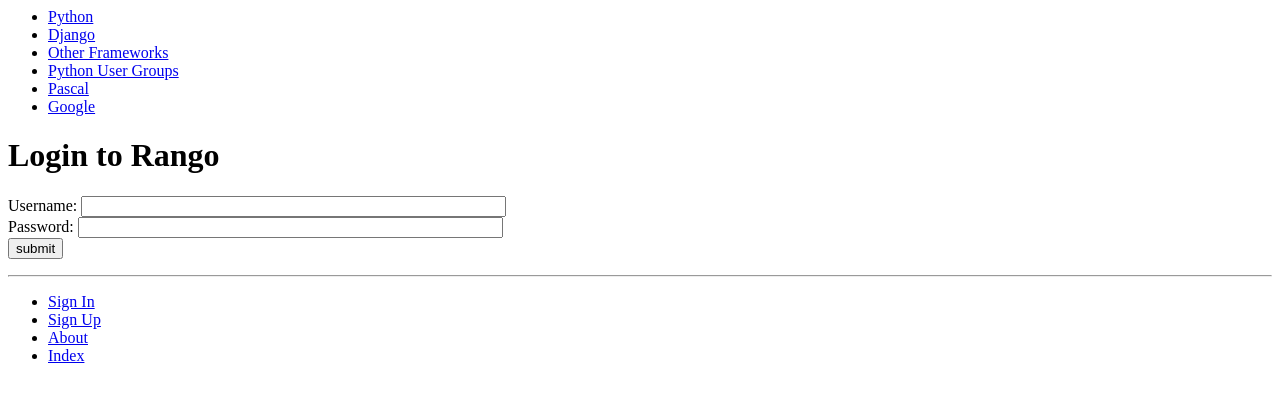
After one commit to Kaixinwang99/tango_with_django_project, a Django app: page /rango/login/ in a window 1280 px wide. The commit adds this page. Shown: the top 402 px of the page. Run offline with Django 3.2, Linux system fonts and the light colour scheme; data comes from the database, SQL or seed files in the repository; both versions use the stored data as it was after the commit.

Commit message:
chapter 9 exercise try

```diff
--- a/rango/urls.py
+++ b/rango/urls.py
@@ -11,4 +11,8 @@ urlpatterns = [
     url(r'^category/(?P<category_name_slug>[\w\-]+)/$',
         views.show_category, name='show_category'),
     url(r'^register/$', views.register, name='register'),
+    url(r'^login/$', views.user_login, name='login'),
+    url(r'^restricted/', views.restricted, name='restricted'),
+    url(r'^logout/$', views.user_logout, name='logout'),
+
     ]
--- a/rango/views.py
+++ b/rango/views.py
@@ -1,5 +1,4 @@
 from django.shortcuts import render
-from django.http import HttpResponse
 #import the category model
 from rango.models import Category
 from rango.models import Page
@@ -8,6 +7,12 @@ from rango.forms import CategoryForm
 from rango.forms import PageForm
 #import from chapter 9
 from rango.forms import UserForm, UserProfileForm
+from django.contrib.auth import authenticate, login
+from django.http import HttpResponseRedirect, HttpResponse
+from django.core.urlresolvers import reverse
+
+from django.contrib.auth.decorators import login_required
+from django.contrib.auth import logout
 
 def index(request):
     # Query the database for a list of ALL categories currently stored.
@@ -153,3 +158,56 @@ def register(request):
                   {'user_form': user_form,
                    'profile_form': profile_form,
                    'registered': registered})
+
+def user_login(request):
+    # If the request is a HTTP POST, try to pull out the relevant information.
+    if request.method == 'POST':
+        # Gather the username and password provided by the user.
+        # This information is obtained from the login form.
+        # We use request.POST.get('<variable>') as opposed
+        # to request.POST['<variable>'], because the
+        # request.POST.get('<variable>') returns None if the
+        # value does not exist, while request.POST['<variable>']
+        # will raise a KeyError exception.
+        username = request.POST.get('username')
+        password = request.POST.get('password')
+        # Use Django's machinery to attempt to see if the username/password
+        # combination is valid - a User object is returned if it is.
+        user = authenticate(username=username, password=password)
+        # If we have a User object, the details are correct.
+        # If None (Python's way of representing the absence of a value), no user
+        # with matching credentials was found.
+        if user:
+            # Is the account active? It could have been disabled.
+            if user.is_active:
+                # If the account is valid and active, we can log the user in.
+                # We'll send the user back to the homepage.
+                login(request, user)
+                return HttpResponseRedirect(reverse('index'))
+            else:
+                # An inactive account was used - no logging in!
+                return HttpResponse("Your Rango account is disabled.")
+        else:
+            # Bad login details were provided. So we can't log the user in.
+            print("Invalid login details: {0}, {1}".format(username, password))
+            return HttpResponse("Invalid login details supplied.")
+    # The request is not a HTTP POST, so display the login form.
+    # This scenario would most likely be a HTTP GET.
+    else:
+        # No context variables to pass to the template system, hence the
+        # blank dictionary object...
+        return render(request, 'rango/login.html', {})
+
+
+@login_required
+def restricted(request):
+    return HttpResponse("Since you're logged in, you can see this text!")
+
+# Use the login_required() decorator to ensure only those logged in can
+# access the view.
+@login_required
+def user_logout(request):
+    # Since we know the user is logged in, we can now just log them out.
+    logout(request)
+    # Take the user back to the homepage.
+    return HttpResponseRedirect(reverse('index'))
--- a/tango_with_django_project/settings.py
+++ b/tango_with_django_project/settings.py
@@ -138,3 +138,4 @@ STATICFILES_DIRS  = [STATIC_DIR,]
 STATIC_URL = '/static/'
 MEDIA_ROOT = MEDIA_DIR
 MEDIA_URL = '/media/'
+LOGIN_URL = '/rango/login/'
--- a/templates/rango/base.html
+++ b/templates/rango/base.html
@@ -23,12 +23,18 @@
 		<hr />
 		<div>
 			<ul>
-				<li><a href="{% url 'rango:add_category' %}">Add a New Category</a></li>
-				<li><a href="{% url 'rango:about' %}">About</a></li>
-				<li><a href="{% url 'rango:index' %}">Index</a></li>
-				<li><a href="{% url 'rango:register' %}">Sign Up</a></li>
+				{% if user.is_authenticated %}
+					<li><a href="{% url 'rango:restricted' %}">Restricted Page</a></li>
+					<li><a href="{% url 'rango:logout' %}">Logout</a></li>
+					<li><a href="{% url 'rango:add_category' %}">Add a New Category</a></li>
+				{% else %}
+					<li><a href="{% url 'rango:login' %}">Sign In</a></li>
+					<li><a href="{% url 'rango:register' %}">Sign Up</a></li>
+				{% endif %}
+					<li><a href="{% url 'rango:about' %}">About</a></li>
+					<li><a href="{% url 'rango:index' %}">Index</a></li>
+			</ul>
 
-			</ul>
 		</div>
 	</body>
 </html>
--- /dev/null
+++ b/templates/rango/login.html
@@ -0,0 +1,18 @@
+{% extends 'rango/base.html' %}
+{% load staticfiles %}
+
+{% block title_block %}
+	Login
+{% endblock %}
+
+{% block body_block %}
+	<h1>Login to Rango</h1>
+	<form id="login_form" method="post" action="{% url 'rango:login' %}">
+		{% csrf_token %}
+		Username: <input type="text" name="username" value="" size="50" />
+		<br />
+		Password: <input type="password" name="password" value="" size="50" />
+		<br />
+		<input type="submit" value="submit" />
+	</form>
+{% endblock %}
```
Also changed, not shown: templates/rango/category.html (+8 -0 lines), templates/rango/index.html (+6 -1 lines), db.sqlite3.
